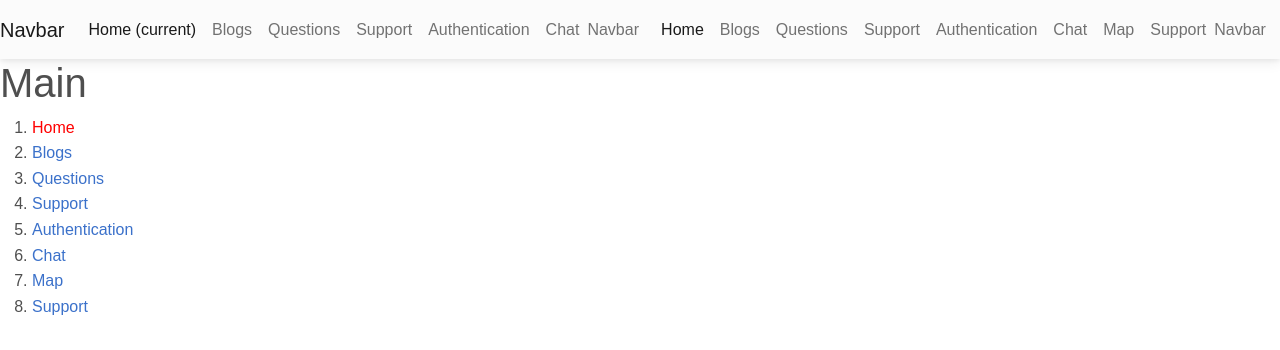
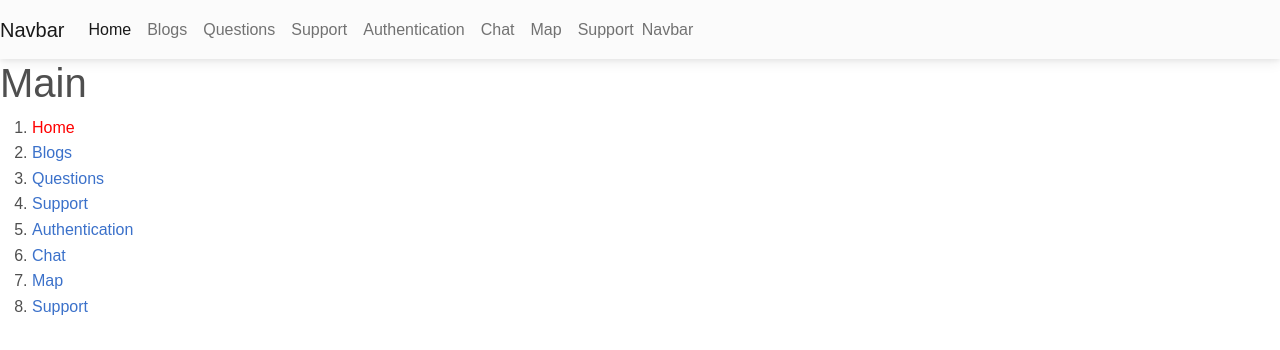
Before and after one commit to git000499/magical-hooks-0000, a React (Create React App) app: page / in a window 1280 px wide. Shown: the top 350 px of the page. Built offline with nearby package versions, Linux system fonts and the light colour scheme.

Commit message:
Update App.js

```diff
--- a/src/App.js
+++ b/src/App.js
@@ -31,17 +31,6 @@ export default function App() {
   ];
   ///////////////////add NavLink
   const Nav_link = () => {
-    {
-      /* const Nav_link_arr = [
-      ["Home", "/"],
-      ["Blogs", "/blogs"],
-      ["Questions", "/questions"],
-      ["Support", "/support"],
-      ["Authentication", "/authentication"],
-      ["Chat", "/chat"],
-      ["Map", "/map"],
-    ];   */
-    }
     const Nav_link_list = Nav_link_arr.map((link) => (
       // <li>{link}</li>
       <li className="NavLink">
@@ -70,7 +59,7 @@ export default function App() {
     const Nav_bar_list = Nav_link_arr.map((link) => (
       <li className="nav-item">
         <NavLink className="nav-link" to={link[1]}>
-          {link[0]}
+          {link[0]} {/* <span className="sr-only">(current)</span> */}
         </NavLink>
       </li>
     ));
@@ -107,41 +96,7 @@ export default function App() {
           >
             <span className="navbar-toggler-icon"></span>
           </button>
-          <div className="collapse navbar-collapse" id="navbarText">
-            <ul className="navbar-nav mr-auto">
-              <li className="nav-item active">
-                <NavLink className="nav-link" to="/">
-                  Home <span className="sr-only">(current)</span>
-                </NavLink>
-              </li>
-              <li className="nav-item">
-                <NavLink className="nav-link" to="/blogs">
-                  Blogs
-                </NavLink>
-              </li>
-              <li className="nav-item">
-                <NavLink className="nav-link" to="/Questions">
-                  Questions
-                </NavLink>
-              </li>
-              <li className="nav-item">
-                <NavLink className="nav-link" to="Support">
-                  Support
-                </NavLink>
-              </li>
-              <li className="nav-item">
-                <NavLink className="nav-link" to="Authentication">
-                  Authentication
-                </NavLink>
-              </li>
-              <li className="nav-item">
-                <NavLink className="nav-link" to="chat">
-                  Chat
-                </NavLink>
-              </li>
-            </ul>
-            <span className="navbar-text">Navbar</span>
-          </div>
+
           <Nav_bar />
         </nav>
         {/*  <Routes>
```
